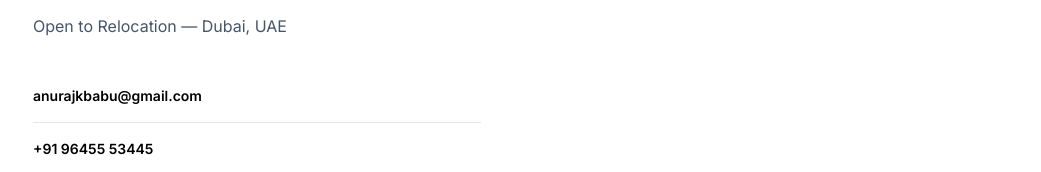
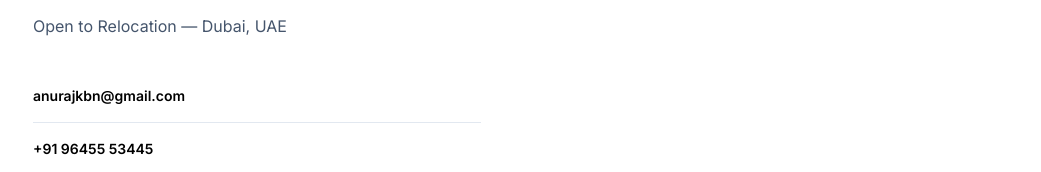
Before and after one commit to anurajkbabu-a11y/sm-portfolio, a Next.js app: page / in a window 1280 px wide. Shown: the part 5144-5316 px from the top of the page, without its empty margins (119-1160 px from the left). Built offline with nearby package versions, Linux system fonts and the light colour scheme.

Commit message:
Update contact email to anurajkbn@gmail.com

```diff
--- a/content/site.ts
+++ b/content/site.ts
@@ -8,7 +8,7 @@ export const person = {
   credentials: "PMP, CSM",
   location: "Kerala, India",
   relocation: "Open to Relocation — Dubai, UAE",
-  email: "anurajkbabu@gmail.com",
+  email: "anurajkbn@gmail.com",
   phone: "+91 96455 53445",
   phoneHref: "+919645553445",
   linkedin: "https://www.linkedin.com/in/anurajkbalakrishnan",
```
